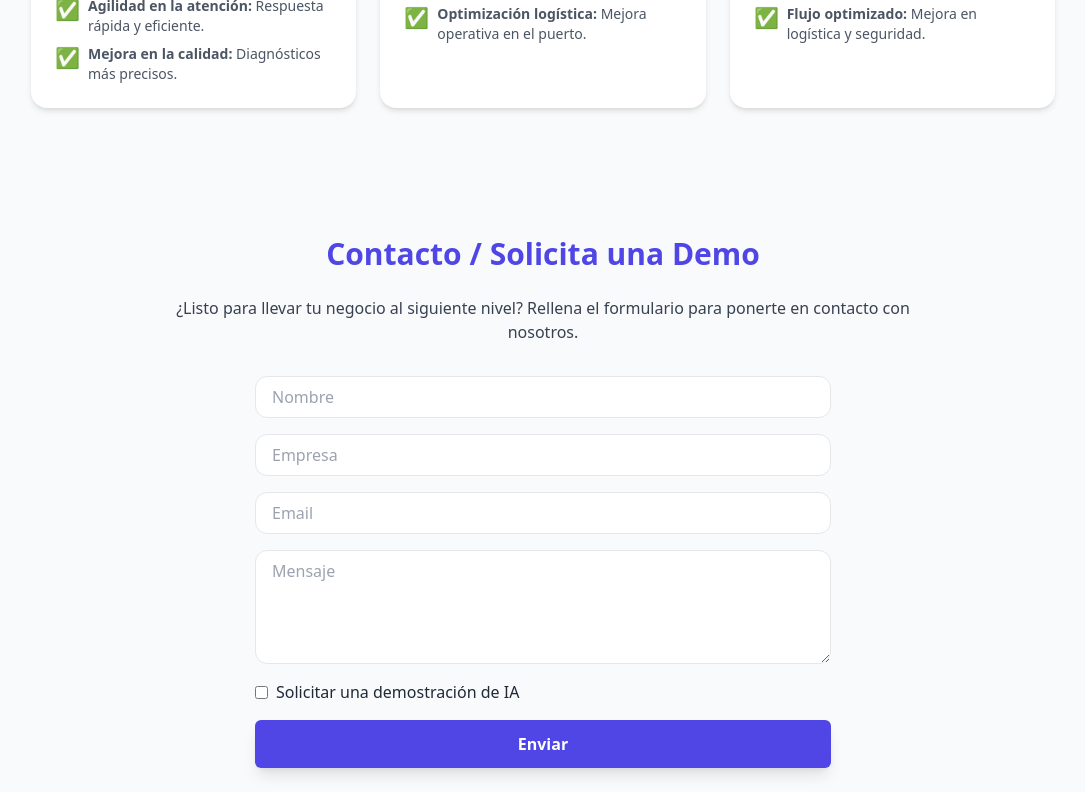
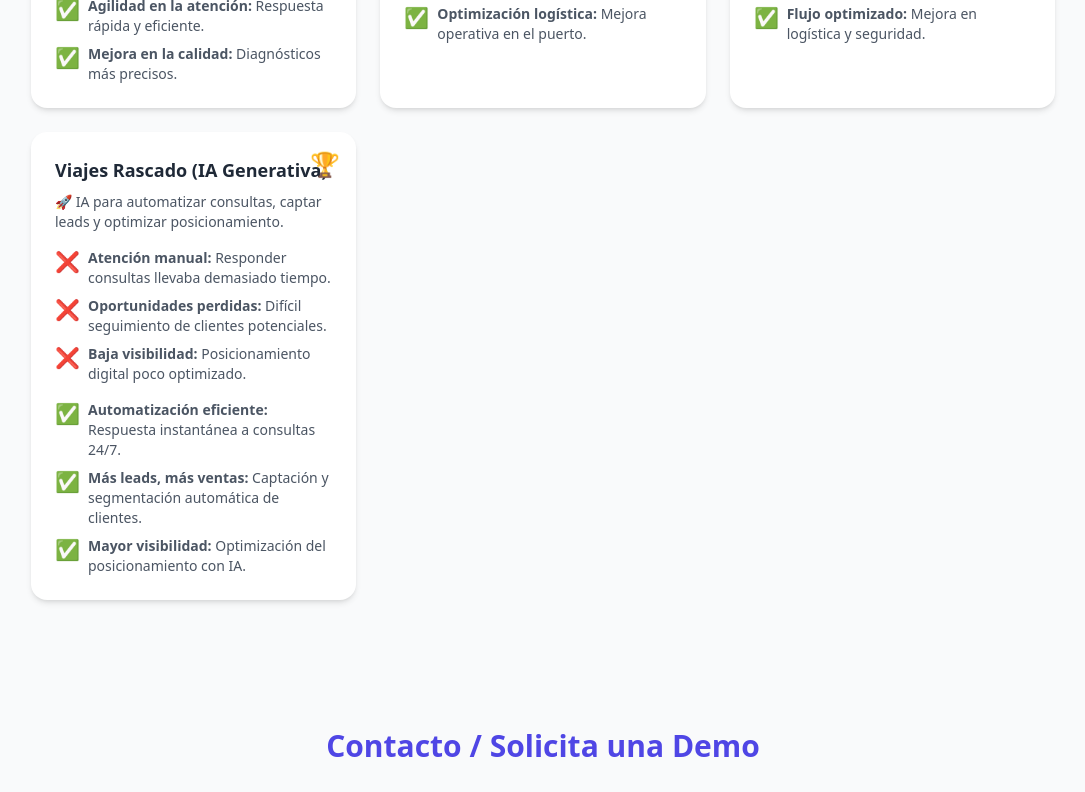
Before and after one commit to carlosmorenolosa/IA_Pymes, a React (Create React App) app: page / in a window 1280 px wide. Shown: the part 3168-3960 px from the top of the page, without its empty margins (97-1182 px from the left). Built offline with nearby package versions, Linux system fonts and the light colour scheme.

Commit message:
cambios diseño web

```diff
--- a/src/App.js
+++ b/src/App.js
@@ -333,6 +333,20 @@
         { title: "Flujo optimizado", description: "Mejora en logística y seguridad." },
       ],
     },
+    {
+      name: "Viajes Rascado (IA Generativa)",
+      summary: "🚀 IA para automatizar consultas, captar leads y optimizar posicionamiento.",
+      before: [
+        { title: "Atención manual", description: "Responder consultas llevaba demasiado tiempo." },
+        { title: "Oportunidades perdidas", description: "Difícil seguimiento de clientes potenciales." },
+        { title: "Baja visibilidad", description: "Posicionamiento digital poco optimizado." },
+      ],
+      after: [
+        { title: "Automatización eficiente", description: "Respuesta instantánea a consultas 24/7." },
+        { title: "Más leads, más ventas", description: "Captación y segmentación automática de clientes." },
+        { title: "Mayor visibilidad", description: "Optimización del posicionamiento con IA." },
+      ],
+    },
   ];
 
   return (
@@ -359,7 +373,7 @@
   return (
     <div className="relative flex flex-col rounded-2xl bg-white p-6 shadow-md transition-transform duration-300 hover:-translate-y-1">
       <div className="absolute right-4 top-4 text-green-500">
-        <CheckCircle className="h-8 w-8" />
+        <span className="text-2xl">🏆</span>
       </div>
       <h4 className="mb-2 text-lg font-semibold text-gray-800">{name}</h4>
       <p className="mb-4 text-sm text-gray-600">{summary}</p>
```
